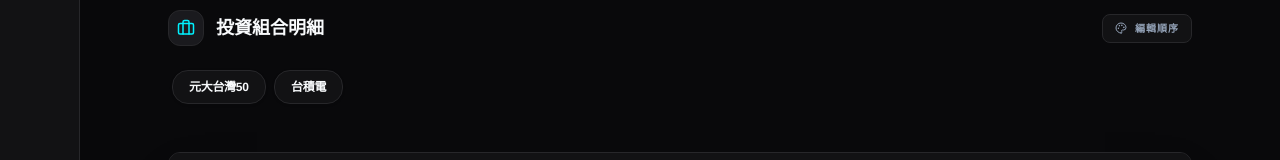
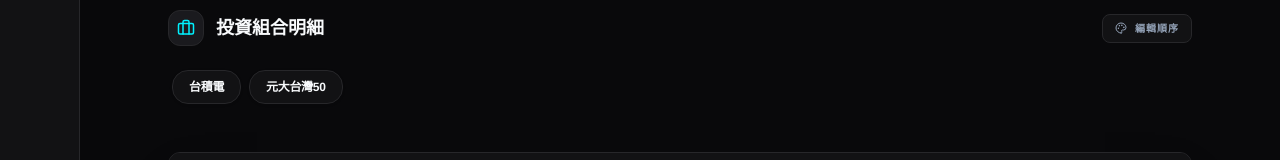
Before and after one commit to qazs792589-lang/Z-Money-, a React (Vite) app: page / in a window 1280 px wide. Shown: the part 609-769 px from the top of the page. Built offline with nearby package versions, Linux system fonts and the light colour scheme.

Commit message:
feat: implement RealizedView and TickerPillList components for tracking profit, net worth, and asset distribution

```diff
--- a/src/components/RealizedView.tsx
+++ b/src/components/RealizedView.tsx
@@ -56,7 +56,8 @@ export const RealizedView: React.FC<RealizedViewProps> = ({
 
     Object.entries(appData.stockGroups).forEach(([ticker, txs]: [string, any]) => {
       const realizedItems = (appData.realizedList || []).filter((r: RealizedProfit) => r.ticker === ticker);
-      if (realizedItems.length === 0) return;
+      const currentShares = appData.holdingsMap?.[ticker]?.currentShares || 0;
+      if (realizedItems.length === 0 && currentShares === 0) return;
 
       const totalProfit = realizedItems.reduce((sum: number, r: RealizedProfit) => sum + r.profit, 0);
       const totalRealizedCost = realizedItems.reduce((sum: number, r: RealizedProfit) => sum + r.totalCost, 0);
@@ -64,15 +65,17 @@ export const RealizedView: React.FC<RealizedViewProps> = ({
 
       const displayRows = [...txs].sort((a, b) => a.date.localeCompare(b.date)).map(tx => {
         const realizedInfo = realizedItems.find((r: RealizedProfit) => r.sellTxId === tx.id);
+        // User requested: Skip ROI for dividends
+        const isDividend = tx.direction === 'DIVIDEND';
+
         return {
           ...tx,
           realizedProfit: realizedInfo?.profit,
-          realizedRoi: realizedInfo?.roi,
+          realizedRoi: isDividend ? undefined : realizedInfo?.roi,
           daysHeld: realizedInfo?.daysHeld
         };
       });
 
-      const currentShares = appData.holdingsMap?.[ticker]?.currentShares || 0;
 
       const lastOpDate = txs.reduce((latest: string, tx: any) => tx.date > latest ? tx.date : latest, '0000-00-00');
 
@@ -190,13 +193,43 @@ export const RealizedView: React.FC<RealizedViewProps> = ({
                         <ChevronDown size={20} />
                       </div>
                       <div className="flex flex-col">
-                        <span className="text-lg md:text-xl font-black text-[var(--text-main)] uppercase tracking-tight">{group.name}</span>
+                        <div className="flex items-center gap-2">
+                          <span className="text-lg md:text-xl font-black text-[var(--text-main)] uppercase tracking-tight">{group.name}</span>
+                          {group.isHolding && (
+                            <span className="bg-[var(--accent)]/10 text-[var(--accent)] text-[9px] px-2 py-0.5 rounded-md font-bold border border-[var(--accent)]/20">
+                              仍持倉中
+                            </span>
+                          )}
+                        </div>
                         <span className="text-[10px] text-[var(--text-dim)] font-mono font-bold tracking-widest">{ticker}</span>
                       </div>
                     </div>
                     <div className="text-right">
-                      <span className={cn("text-lg md:text-xl font-mono font-black block", group.cumulativeProfit >= 0 ? "text-[var(--success)]" : "text-[var(--danger)]")}>
-                        {group.cumulativeProfit >= 0 ? '+' : ''}{(group.cumulativeProfit || 0).toLocaleString(undefined, { maximumFractionDigits: 0 })}
+                      <div className="flex flex-col items-end">
+                        <span className={cn("text-lg md:text-xl font-mono font-black", group.cumulativeProfit >= 0 ? "text-[var(--success)]" : "text-[var(--danger)]")}>
+                          {group.cumulativeProfit >= 0 ? '+' : ''}{(group.cumulativeProfit || 0).toLocaleString(undefined, { maximumFractionDigits: 0 })}
+                        </span>
+                        {group.cumulativeCost > 0 && (
+                          <div className={cn("text-[10px] font-bold flex items-center gap-1", group.cumulativeProfit >= 0 ? "text-[var(--success)]" : "text-[var(--danger)]")}>
+                            {group.cumulativeProfit >= 0 ? '▲' : '▼'} {((group.cumulativeProfit / group.cumulativeCost) * 100).toFixed(2)}%
+                          </div>
+                        )}
+                      </div>
+                    </div>
+                  </div>
+
+                  {/* Header Metrics */}
+                  <div className="grid grid-cols-2 gap-4 pt-4 border-t border-[var(--border)] mt-2">
+                    <div className="flex flex-col">
+                      <span className="text-[9px] text-[var(--text-dim)] font-black uppercase tracking-widest mb-1">累積總成本</span>
+                      <span className="text-sm md:text-base font-mono font-bold text-[var(--text-main)]">
+                        ${(group.cumulativeCost || 0).toLocaleString(undefined, { maximumFractionDigits: 0 })}
+                      </span>
+                    </div>
+                    <div className="flex flex-col text-right">
+                      <span className="text-[9px] text-[var(--text-dim)] font-black uppercase tracking-widest mb-1">累積總收入</span>
+                      <span className="text-sm md:text-base font-mono font-bold text-[var(--text-main)]">
+                        ${(group.cumulativeRevenue || 0).toLocaleString(undefined, { maximumFractionDigits: 0 })}
                       </span>
                     </div>
                   </div>
--- a/src/components/TickerPillList.tsx
+++ b/src/components/TickerPillList.tsx
@@ -1,5 +1,5 @@
 import React, { useMemo } from 'react';
-import { Reorder, useDragControls } from 'framer-motion';
+import { Reorder, useDragControls } from 'motion/react';
 import { Database, Activity, X, GripVertical } from 'lucide-react';
 import { cn } from '../lib/utils';
 
@@ -88,24 +88,28 @@ export const TickerPillList: React.FC<TickerPillListProps> = ({
   stockMap, holdingsMap, onRenameTicker, onDeleteTicker, onImportBackup, onUpdateMarket,
   isEditing, allTickers
 }) => {
-  const sortedTickers = useMemo(() => {
-    const active = allTickers.filter(t => (holdingsMap[t]?.currentShares || 0) > 0);
-    const zero = allTickers.filter(t => (holdingsMap[t]?.currentShares || 0) <= 0);
-    const currentOrder = tickerOrder.filter(t => allTickers.includes(t));
-    const unorganizedActive = active.filter(t => !tickerOrder.includes(t)).sort();
-    const unorganizedZero = zero.filter(t => !tickerOrder.includes(t)).sort();
-    return [...currentOrder, ...unorganizedActive, ...unorganizedZero];
-  }, [allTickers, holdingsMap, tickerOrder]);
+  // Sync tickerOrder with allTickers to ensure every ticker is representable in the reorder group
+  const effectiveOrder = useMemo(() => {
+    const safeOrder = tickerOrder || [];
+    const safeAll = allTickers || [];
+    const order = [...safeOrder];
+    // Add missing tickers to the end
+    safeAll.forEach(t => {
+      if (!order.includes(t)) order.push(t);
+    });
+    // Remove deleted tickers
+    return order.filter(t => safeAll.includes(t));
+  }, [allTickers, tickerOrder]);
 
   return (
     <div className="w-full relative pb-6 pt-2">
       <Reorder.Group
         axis="x"
-        values={sortedTickers}
+        values={effectiveOrder}
         onReorder={setTickerOrder}
         className="flex gap-2 min-w-max px-1"
       >
-        {sortedTickers.map(ticker => (
+        {effectiveOrder.map(ticker => (
           <DraggablePill
             key={ticker}
             ticker={ticker}
```
